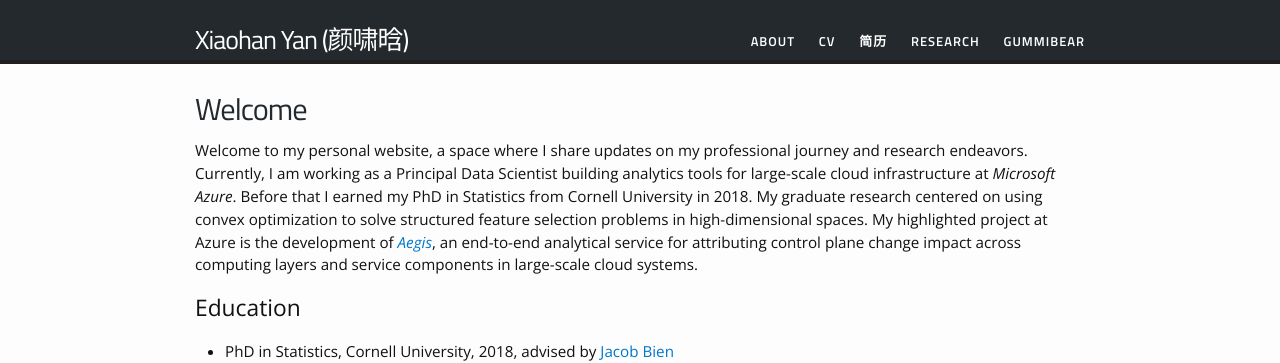
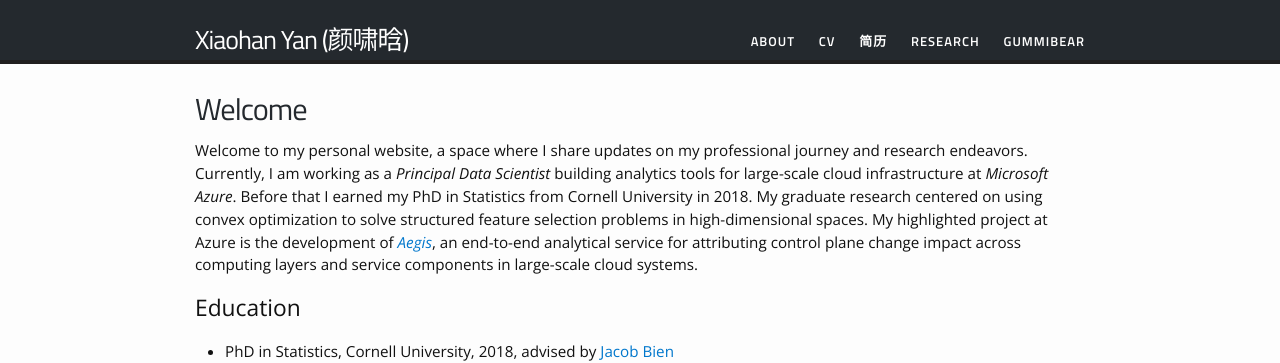
Before and after one commit to yanxht/yanxht.github.io, a Jekyll site: the page built from index.html, in a window 1280 px wide. Shown: the top 363 px of the page. Built offline with Jekyll 4.4.1, drawn with Linux system fonts in a browser that asks for light colours.

Commit message:
Fix HTML encoding issues in index.html

```diff
--- a/index.html
+++ b/index.html
@@ -5,7 +5,7 @@
 <div class="home">
 
 <h1>Welcome</h1>
-<p>Welcome to my personal website, a space where I share updates on my professional journey and research endeavors. Currently, I am working as a Principal Data Scientist building analytics tools for large-scale cloud infrastructure at <i>Microsoft Azure</i>. Before that I earned my PhD in Statistics from Cornell University in 2018. My graduate research centered on using convex optimization to solve structured feature selection problems in high-dimensional spaces. My highlighted project at Azure is the development of <a href="https://yanxht.github.io/research/aegis/"><em>Aegis</em></a>, an end-to-end analytical service for attributing control plane change impact across computing layers and service components in large-scale cloud systems.</p>
+<p>Welcome to my personal website, a space where I share updates on my professional journey and research endeavors. Currently, I am working as a <i>Principal Data Scientist</i> building analytics tools for large-scale cloud infrastructure at <i>Microsoft Azure</i>. Before that I earned my PhD in Statistics from Cornell University in 2018. My graduate research centered on using convex optimization to solve structured feature selection problems in high-dimensional spaces. My highlighted project at Azure is the development of <a href="https://yanxht.github.io/research/aegis/"><em>Aegis</em></a>, an end-to-end analytical service for attributing control plane change impact across computing layers and service components in large-scale cloud systems.</p>
 
 <h2> Education </h2>
 <ul>
```
